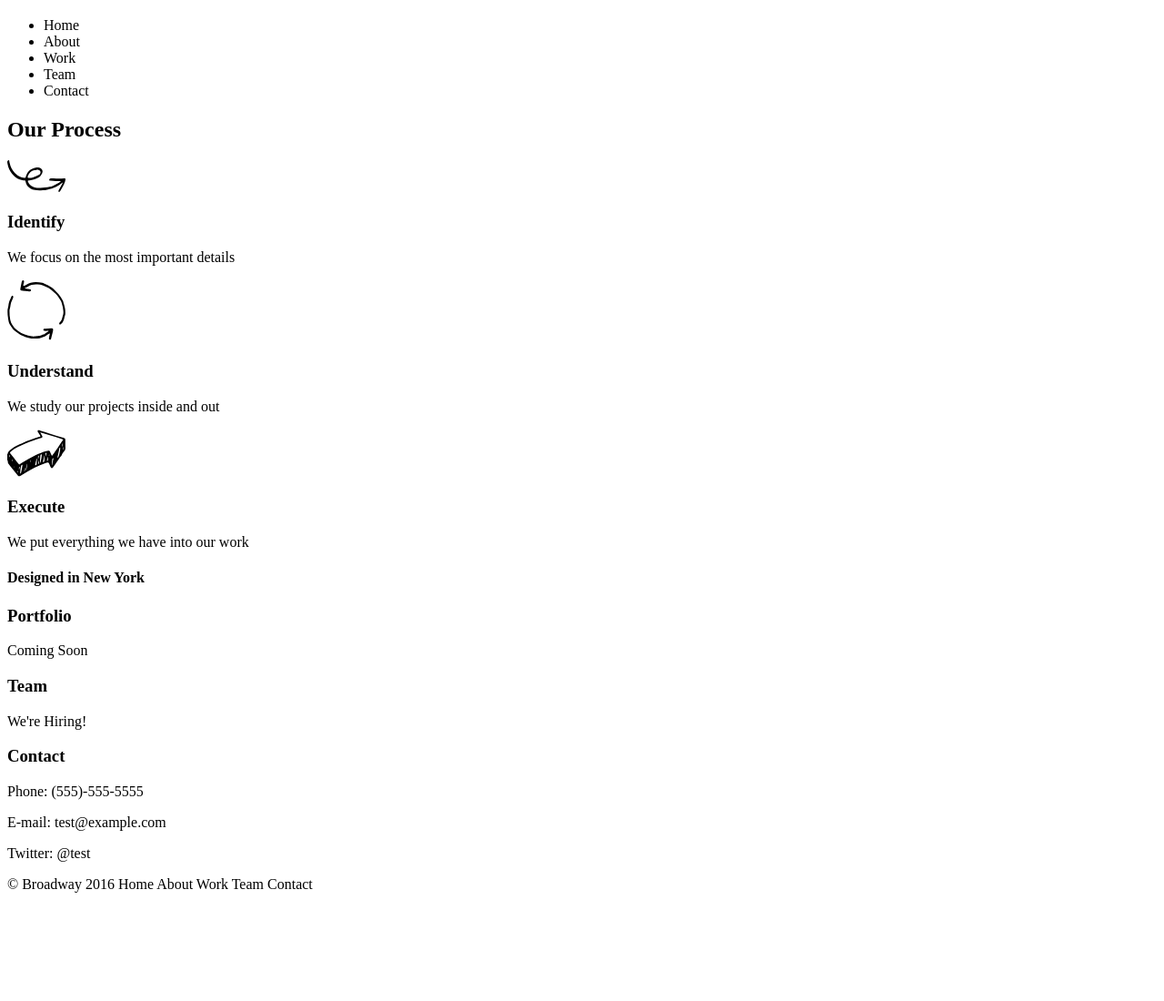
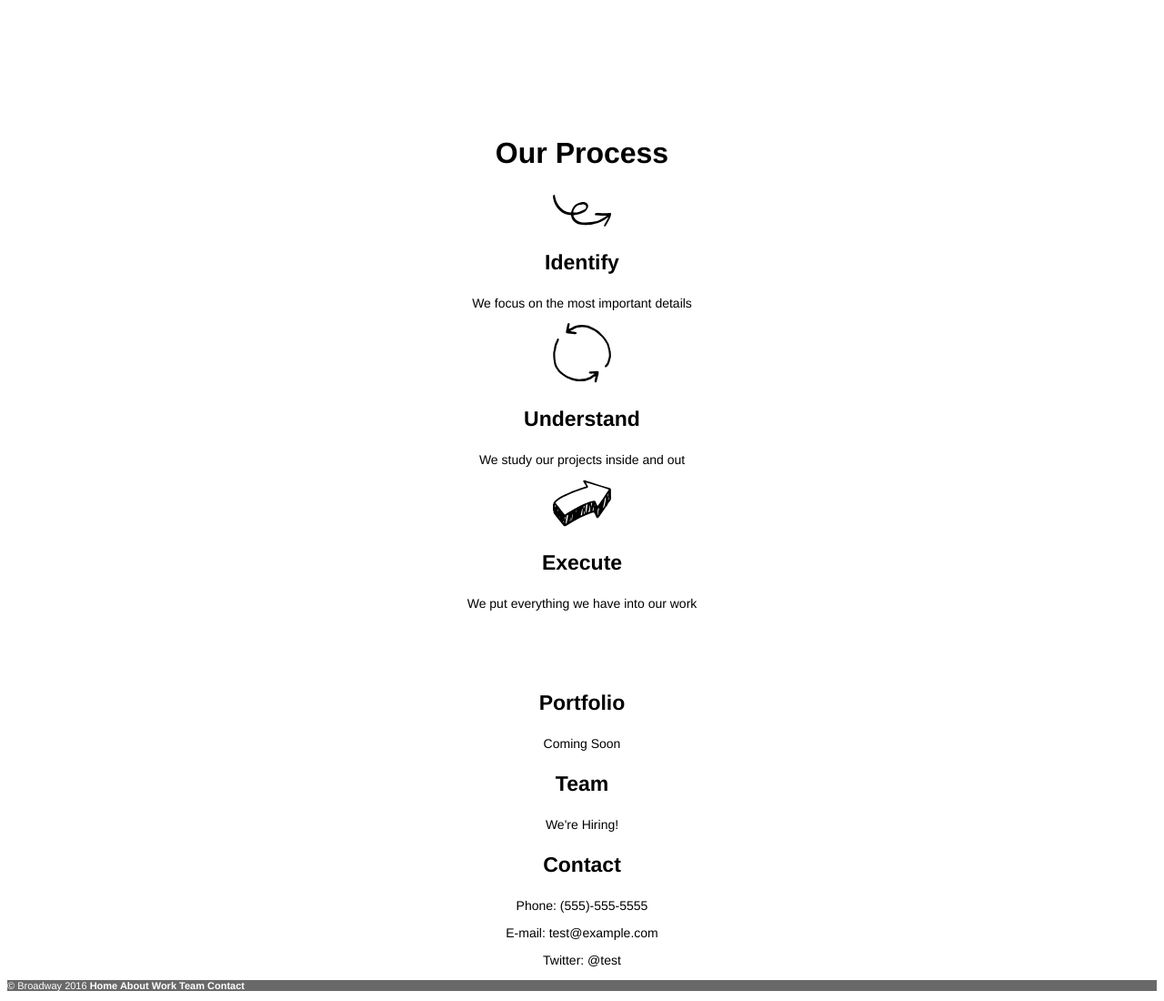
Before and after one commit to mcat0412/broadway, a plain HTML site: page index.html in a window 1280 px wide. Shown: the part 61-1161 px from the top of the page at 91% size. Before the commit the page ends 1058 px from the top, so only its background shows below. Drawn offline with Linux system fonts and the light colour scheme.

Commit message:
add all html and css so far

```diff
--- a/index.html
+++ b/index.html
@@ -20,6 +20,7 @@
           <li>Contact</li>
         </ul>
       </nav>
+      </p>
     </div>
 
     <div id="process">
@@ -65,7 +66,7 @@
 
     <div id="footer">
       <!-- the section for the footer -->
-      <p>© Broadway 2016 Home About Work Team Contact</p>
+      <p class="copyright">© Broadway 2016 <strong>Home About Work Team Contact</strong></p>
     </div>
 
   </body>
--- a/resources/css/style.css
+++ b/resources/css/style.css
@@ -0,0 +1,39 @@
+html {
+  font-family: Helvetica;
+  text-align: center;
+}
+h1 {
+  font-size: 70px
+  font-weight:bold;
+  color: white;
+}
+
+.id#contact {
+  background-image: url("./resources/css/the-flatiron-building.png")
+}
+ul {
+  font-size: 18px;
+  color: white;
+}
+h2 {
+  font-size: 32px;
+  font-weight: bold;
+}
+h3 {
+  font-size: 23px;
+  font-weight: bold;
+}
+h4 {
+  font-size: 23px;
+  font-weight: bold;
+  color: white;
+}
+p {
+  font-size: 14px;
+}
+.copyright {
+  color: white;
+  background-color: dimgray;
+  font-size: 11px;
+  text-align: left;
+}
```
